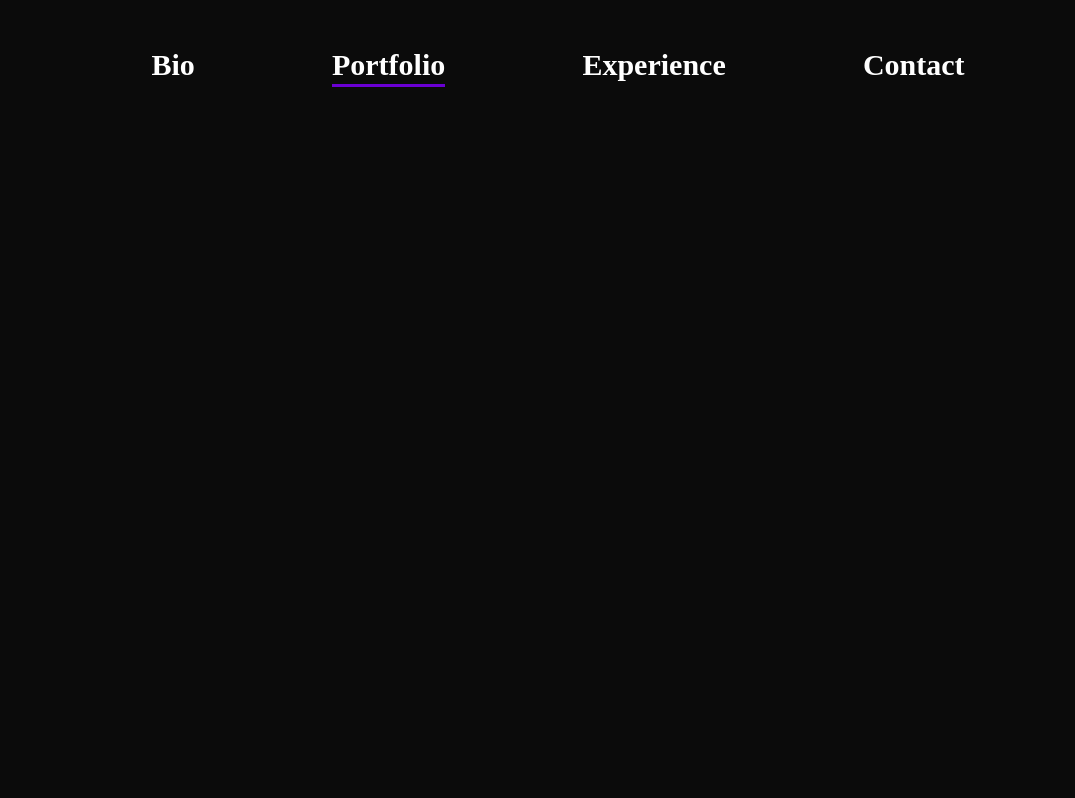
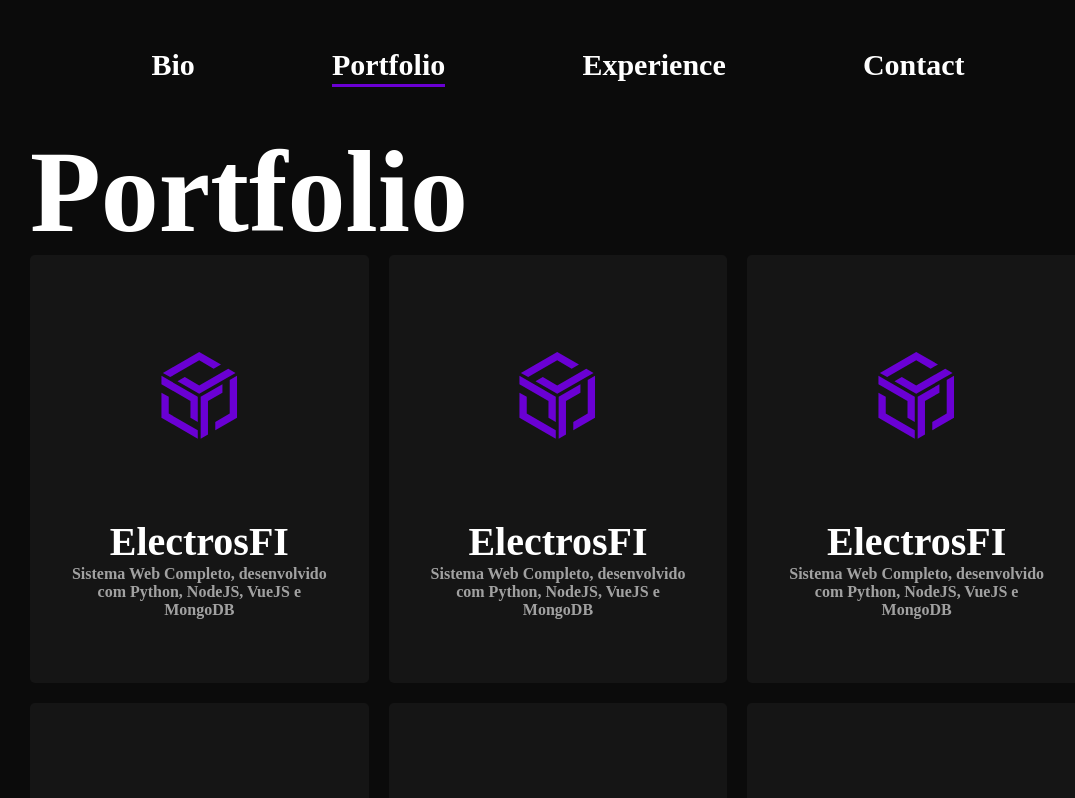
Before and after one commit to paulhenrique/portfolio, a React (Create React App) app: page /portfolio in a window 1280 px wide. Shown: the top 798 px of the page, without its empty margins (82-1157 px from the left). Built offline with nearby package versions, Linux system fonts and the light colour scheme; a web font is replaced by a local one.

Commit message:
Adicionando estilo do portfolio

```diff
--- a/src/App.tsx
+++ b/src/App.tsx
@@ -3,6 +3,7 @@ import './assets/style/global.scss';
 import Navbar from './components/Navbar';
 import { BrowserRouter, Route, Switch } from 'react-router-dom';
 import Bio from './pages/Bio';
+import Portfolio from './pages/Portfolio';
 function App() {
   return (
     <div className="container">
@@ -11,6 +12,7 @@ function App() {
         <Navbar />
         <Switch>
           <Route component={Bio} path="/" exact />
+          <Route component={Portfolio} path="/portfolio" />
         </Switch>
       </BrowserRouter>
     </div>
--- a/src/assets/style/global.scss
+++ b/src/assets/style/global.scss
@@ -19,4 +19,9 @@ body {
     max-width: 1056px;
     margin: 0 auto;
   }
+
+  h1 {
+    font-size: 116px;
+    line-height: 125px;
+  }
 }
--- a/src/pages/Bio/styles.scss
+++ b/src/pages/Bio/styles.scss
@@ -37,11 +37,6 @@
         display: none;
       }
 
-      h1 {
-        font-size: 116px;
-        line-height: 125px;
-      }
-
       p {
         font-size: 28px;
         line-height: 42px;
--- /dev/null
+++ b/src/pages/Portfolio/index.tsx
@@ -0,0 +1,27 @@
+import React from 'react'
+import './style.scss';
+function Card() {
+  return (
+    <div className="card">
+      <img src="/img/logo_project.svg" alt="" />
+      <h3>ElectrosFI</h3>
+      <p>Sistema Web Completo, desenvolvido com Python, NodeJS, VueJS e MongoDB</p>
+    </div>
+  );
+}
+function Portfolio() {
+  return (
+    <div className="portfolio">
+      <h1>Portfolio</h1>
+      <div className="containerCardsPortfolio">
+        {
+          [1, 2, 3, 4, 5, 6, 7, 8, 9, 10].map(e => (
+            Card()
+          ))
+        }
+      </div>
+    </div>
+  )
+}
+
+export default Portfolio
--- /dev/null
+++ b/src/pages/Portfolio/style.scss
@@ -0,0 +1,35 @@
+.portfolio {
+  .containerCardsPortfolio {
+    display: grid;
+    grid-template-columns: repeat(3, 1fr);
+    gap: 20px;
+    padding-bottom: 5rem;
+
+    .card {
+      text-align: center;
+      background: #151515;
+      color: white;
+      font-weight: 600;
+      padding: 4rem 0;
+      border-radius: 5px;
+      cursor: pointer;
+      transition: all ease .25s;
+
+      &:hover {
+        transform: translateY(-5px);
+        filter: brightness(0.96);
+        box-shadow: 0 0 0 3px inset var(--color-purple);
+      }
+
+      h3 {
+        font-size: 40px;
+      }
+
+      p {
+        width: 80%;
+        margin: auto;
+        opacity: 0.6;
+      }
+    }
+  }
+}
```
Also changed, not shown: public/img/logo_project.svg (added).
